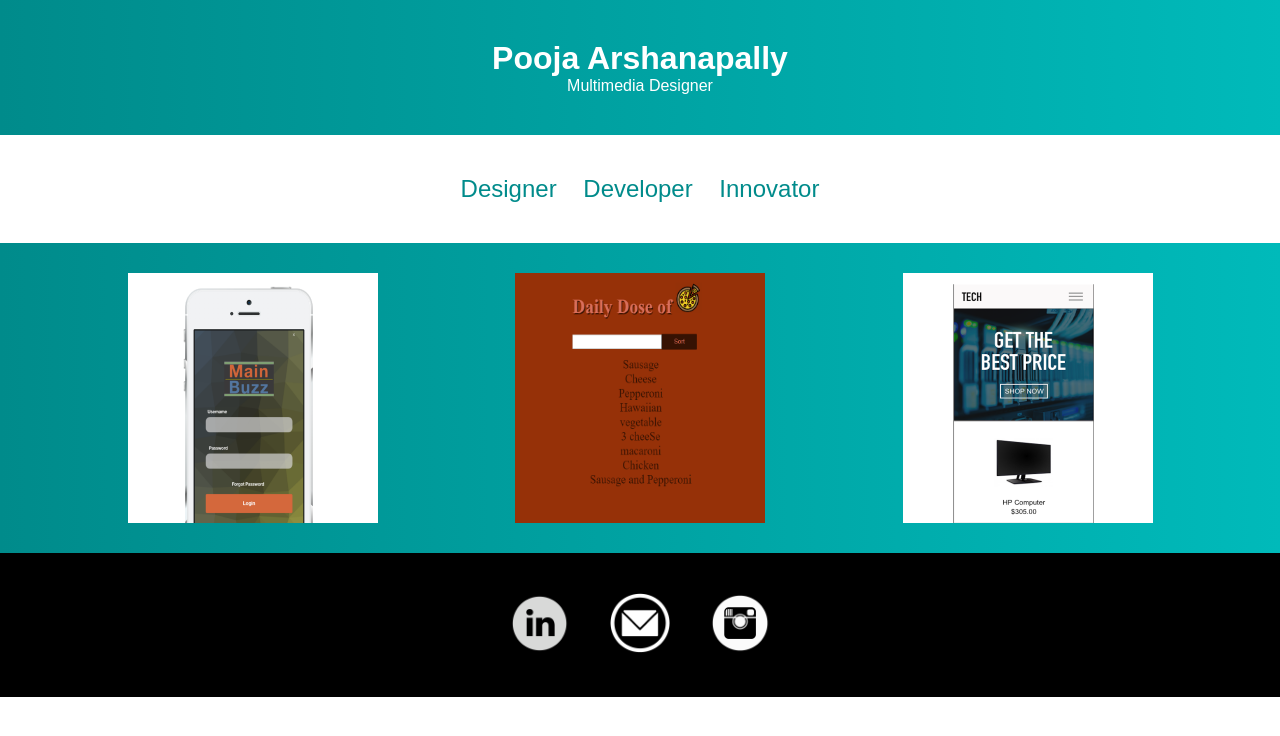
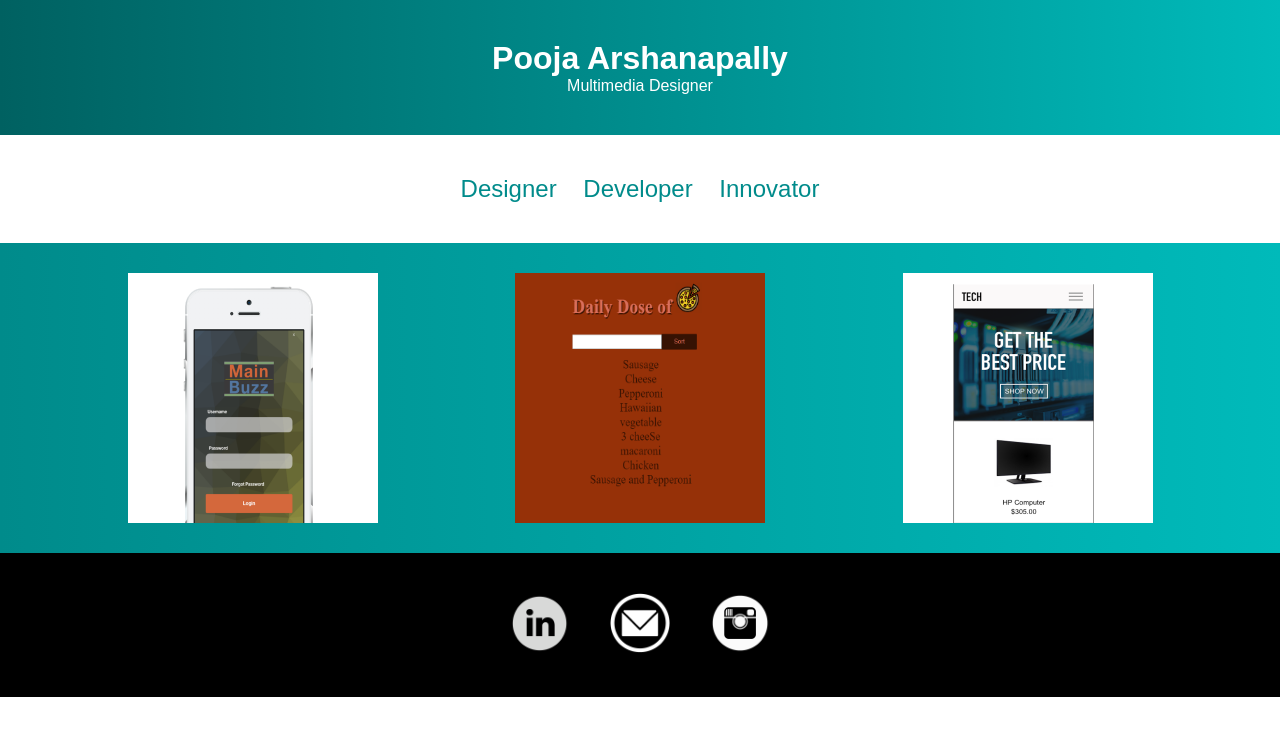
Before and after one commit to parshanapally/portfolio-website, a React (Create React App) app: page / in a window 1280 px wide. Shown: the top 736 px of the page. Built offline with nearby package versions, Linux system fonts and the light colour scheme.

Commit message:
style: change color of gradient

```diff
--- a/src/components/Home/index.css
+++ b/src/components/Home/index.css
@@ -10,7 +10,7 @@ body {
 #header {
   text-align: center;
   background-color: teal;
-  background-image: linear-gradient(to left, #00baba, #008b8b);
+  background-image: linear-gradient(to left, #00baba, #006161);
   color: white;
 }
 
```
